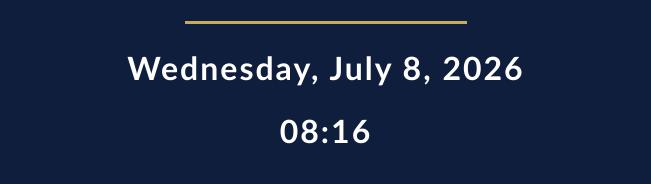
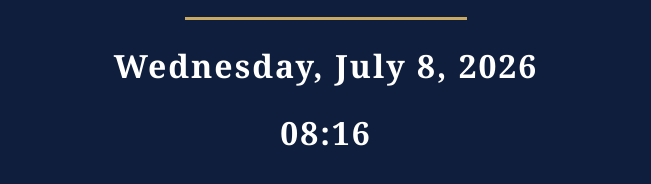
Before and after one commit to ArnoldLee3Cap/3-Capital-Partners, a plain HTML site: page index.html in a window 1280 px wide. Shown: the part 372-556 px from the top of the page, without its empty margins (314-965 px from the left). Drawn offline with Linux system fonts and the light colour scheme.

Commit message:
Change font family and update clock interval

```diff
--- a/index.html
+++ b/index.html
@@ -31,7 +31,7 @@
     background: #C9A961;
   }
   .date, .time {
-    font-family: Calibri, 'Segoe UI', Arial, sans-serif;
+    font-family: Georgia, 'Calibri', serif;
     font-weight: bold;
     color: #FFFFFF;
     letter-spacing: 2px;
@@ -62,14 +62,13 @@
       const days = ['Sunday','Monday','Tuesday','Wednesday','Thursday','Friday','Saturday'];
       const months = ['January','February','March','April','May','June','July','August','September','October','November','December'];
       const dateStr = days[now.getDay()] + ', ' + months[now.getMonth()] + ' ' + now.getDate() + ', ' + now.getFullYear();
-      const timeStr = pad(now.getHours()) + ':' + pad(now.getMinutes());
+      const timeStr = pad(now.getHours()) + ':' + pad(now.getMinutes())
       document.getElementById('dateLine').textContent = dateStr;
       document.getElementById('timeLine').textContent = timeStr;
     }
 
     updateClock();
-    // update once a minute since seconds are not shown
-    setInterval(updateClock, 60000);
+    setInterval(updateClock, 1000);
   </script>
 </body>
 </html>
```
